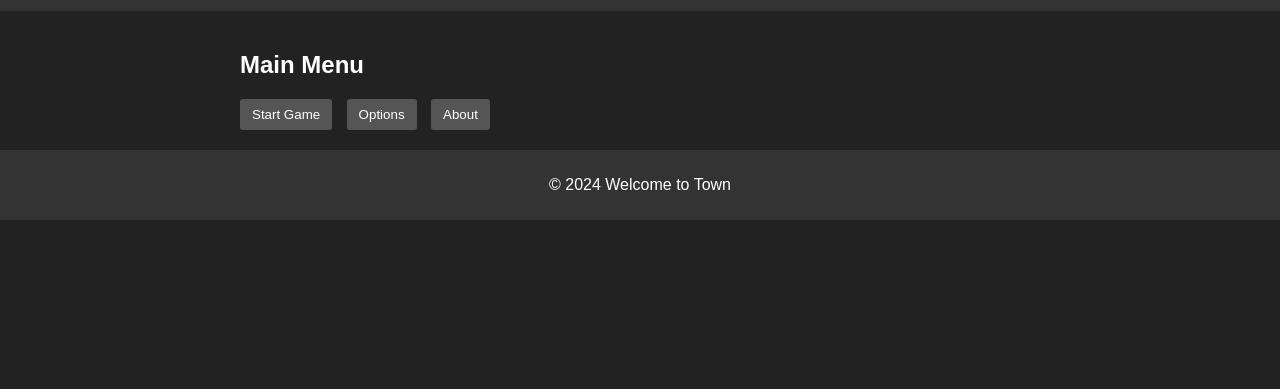
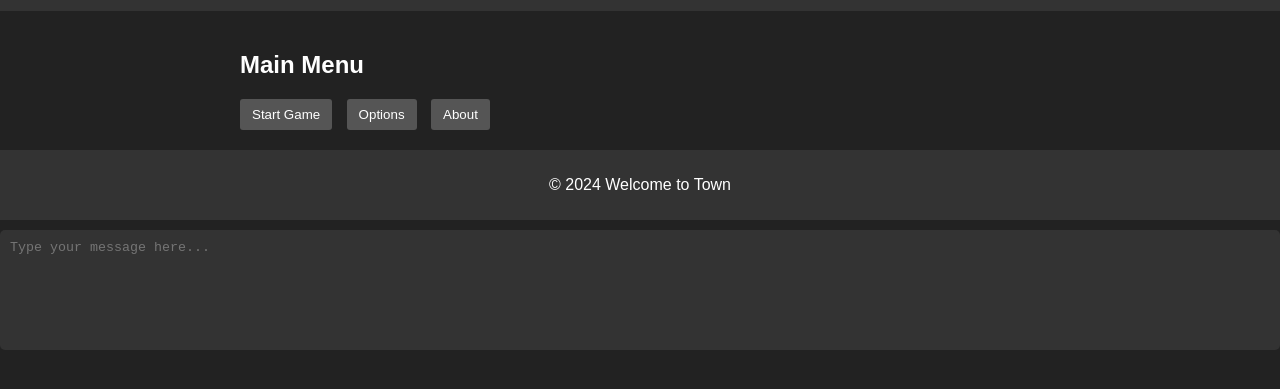
Before and after one commit to KiraAPK/Welcome-To-Town-Game, a plain HTML site: page index.html in a window 1280 px wide. Shown: the part 89-478 px from the top of the page. Drawn offline with Linux system fonts and the light colour scheme.

Commit message:
Update index.html

```diff
--- a/index.html
+++ b/index.html
@@ -57,6 +57,19 @@
       margin-bottom: 10px;
       border-radius: 3px;
     }
+
+    /* Chat input styles */
+    .chat-input {
+      width: calc(100% - 20px);
+      height: 100px;
+      padding: 10px;
+      margin: 10px 0;
+      background-color: #333;
+      color: #fff;
+      border: none;
+      border-radius: 5px;
+      resize: none; /* Disable textarea resizing */
+    }
   </style>
 </head>
 <body>
@@ -74,5 +87,6 @@
   <footer>
     <p>© 2024 Welcome to Town</p>
   </footer>
+  <textarea class="chat-input" placeholder="Type your message here..."></textarea>
 </body>
 </html>
```
